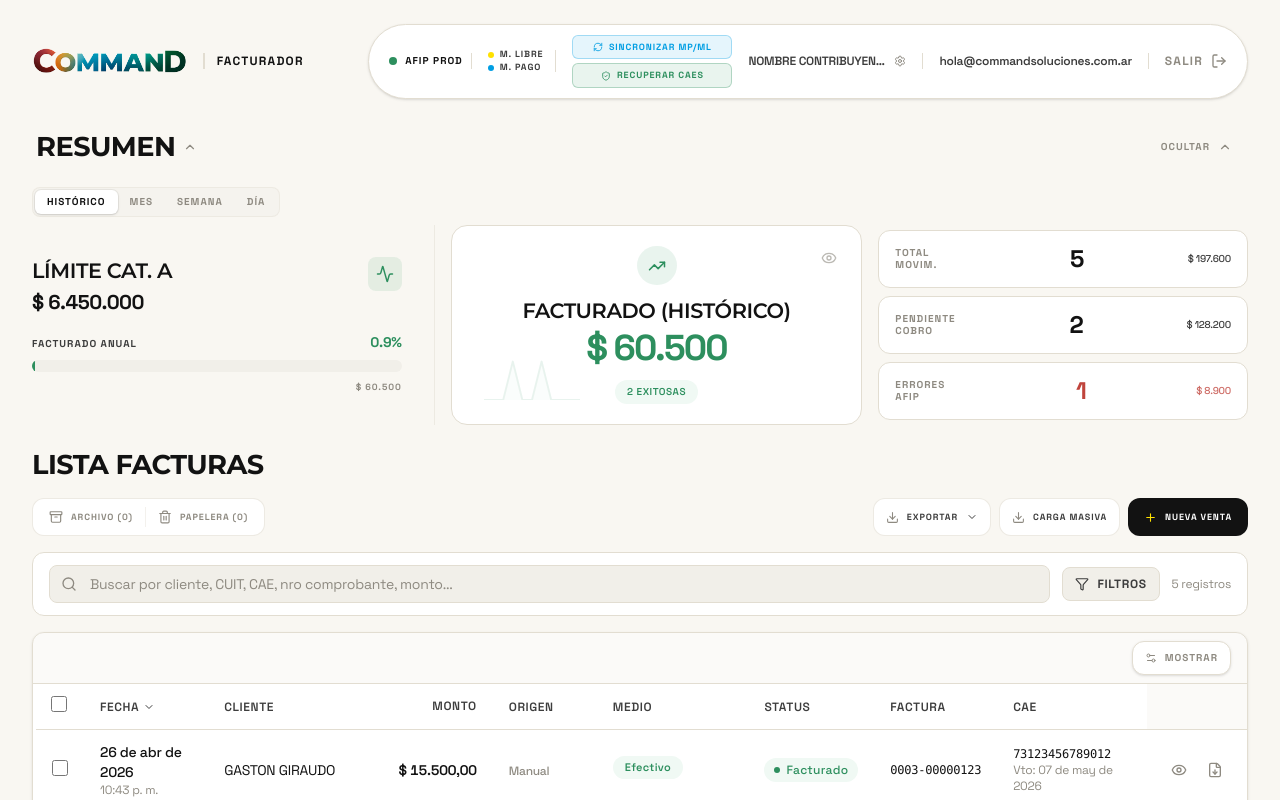
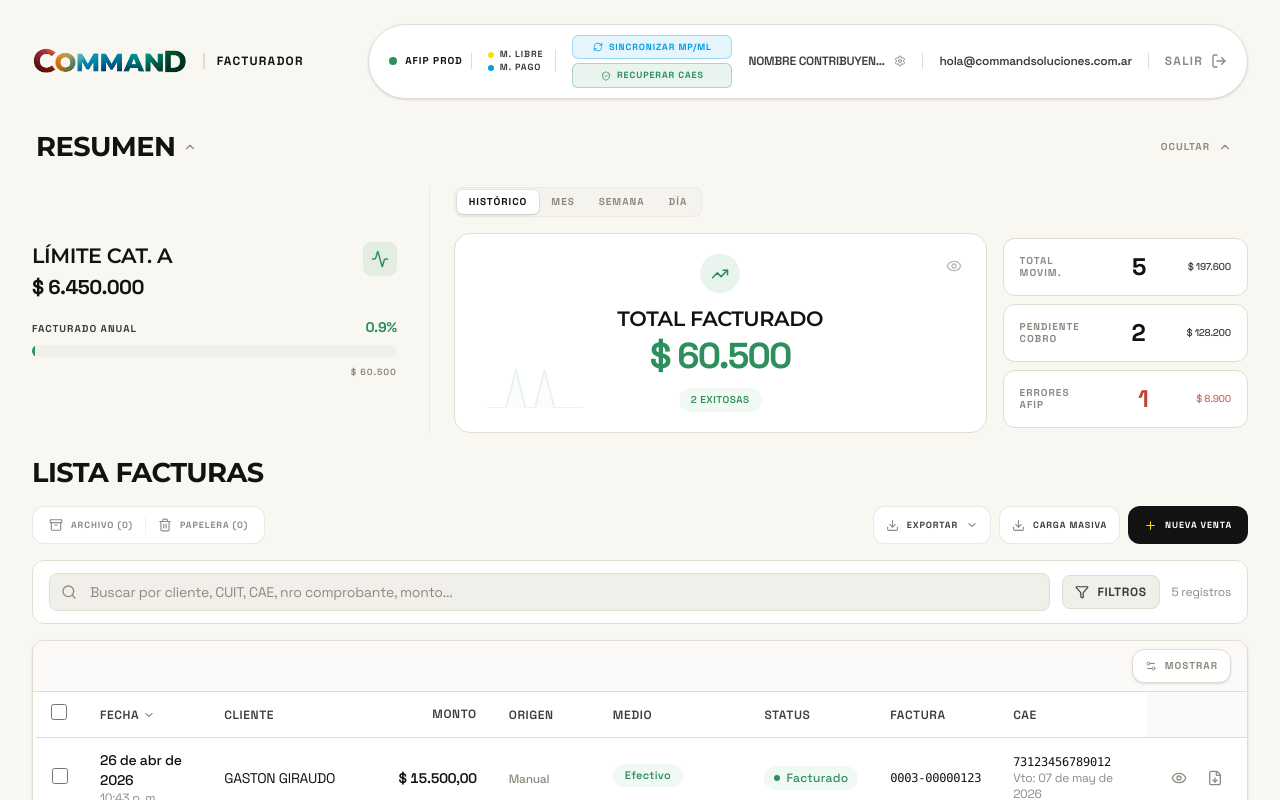
Before and after one commit to curiosidadparlante-jpg/demofacturador, a React (Vite) app: page / in a window 1280 px wide. Shown: the top 800 px of the page. Built offline with nearby package versions, Linux system fonts and the light colour scheme.

Commit message:
style: split dashboard into two containers and move timeframe selector

```diff
--- a/src/components/StatsCards.jsx
+++ b/src/components/StatsCards.jsx
@@ -87,39 +87,11 @@ export default function StatsCards({ ventas, onCardClick }) {
 
       {/* Main Collapsible Content */}
       <div className={`space-y-4 ${isExpanded ? 'block' : 'hidden'}`}>
+        <div className="flex flex-col lg:flex-row gap-6">
 
-        {/* Subtle Timeframe Toggle (Now inside) */}
-        <div className="flex justify-center md:justify-start mb-2">
-          <div className="flex p-0.5 bg-surface-alt/50 rounded-lg border border-border/40">
-            {[
-              { id: 'all', label: 'Histórico' },
-              { id: 'month', label: 'Mes' },
-              { id: 'week', label: 'Semana' },
-              { id: 'day', label: 'Día' }
-            ].map((option) => (
-              <button
-                key={option.id}
-                onClick={() => setTimeframe(option.id)}
-                className={`
-                  px-3 py-1 rounded-md text-[9px] md:text-[10px] font-bold uppercase tracking-widest transition-all duration-200 cursor-pointer
-                  ${timeframe === option.id
-                    ? 'bg-white text-text-primary shadow-sm ring-1 ring-black/5'
-                    : 'text-text-muted hover:text-text-primary hover:bg-white/40'
-                  }
-                `}
-              >
-                {option.label}
-              </button>
-            ))}
-          </div>
-        </div>
-
-        {/* Grid Layout for Cards */}
-        <div className="flex flex-col lg:flex-row gap-4 lg:h-[200px]">
-
-          {/* 1. TERMÓMETRO (Izquierda) */}
+          {/* Contenedor 1: TERMÓMETRO (Izquierda) */}
           {!isRI && (
-            <div className="lg:flex-1 flex flex-col justify-center gap-4 lg:pr-8 lg:border-r border-border/50 py-2">
+            <div className="lg:w-1/3 flex flex-col justify-center gap-4 lg:pr-8 lg:border-r border-border/50 py-2">
               <div className="flex items-start justify-between">
                 <div>
                   <h3 className="font-bold uppercase tracking-[0.1em] text-[10px] text-text-muted mb-1">
@@ -159,10 +131,42 @@ export default function StatsCards({ ventas, onCardClick }) {
             </div>
           )}
 
-          {/* 2. FACTURADO (Centro) */}
+          {/* Contenedor 2: Filtros + Facturado + Botones */}
+          <div className={`flex flex-col gap-4 ${!isRI ? 'lg:w-2/3' : 'w-full'}`}>
+
+            {/* Selector de Tiempo (Arriba de Facturado) */}
+            <div className="flex justify-center lg:justify-start">
+              <div className="flex p-0.5 bg-surface-alt/50 rounded-lg border border-border/40">
+                {[
+                  { id: 'all', label: 'Histórico' },
+                  { id: 'month', label: 'Mes' },
+                  { id: 'week', label: 'Semana' },
+                  { id: 'day', label: 'Día' }
+                ].map((option) => (
+                  <button
+                    key={option.id}
+                    onClick={() => setTimeframe(option.id)}
+                    className={`
+                      px-3 py-1 rounded-md text-[9px] md:text-[10px] font-bold uppercase tracking-widest transition-all duration-200 cursor-pointer
+                      ${timeframe === option.id
+                        ? 'bg-white text-text-primary shadow-sm ring-1 ring-black/5'
+                        : 'text-text-muted hover:text-text-primary hover:bg-white/40'
+                      }
+                    `}
+                  >
+                    {option.label}
+                  </button>
+                ))}
+              </div>
+            </div>
+
+            {/* Layout Interno: Facturado y 3 Minibotones */}
+            <div className="flex flex-col lg:flex-row gap-4 lg:h-[200px]">
+
+              {/* FACTURADO (Centro-Izquierda) */}
               <div
                 onClick={() => onCardClick('Facturadas', facturadas, timeframe)}
-            className={`${isRI ? 'lg:flex-[2]' : 'lg:flex-1'} relative bg-white border border-border rounded-2xl p-4 md:p-5 flex flex-col justify-center items-center text-center transition-all duration-300 hover:border-green hover:shadow-sm outline-none group cursor-pointer overflow-hidden min-h-[140px]`}
+                className="lg:flex-[2] relative bg-white border border-border rounded-2xl p-4 md:p-5 flex flex-col justify-center items-center text-center transition-all duration-300 hover:border-green hover:shadow-sm outline-none group cursor-pointer overflow-hidden min-h-[140px]"
               >
                 {/* Decorative Waves (Subtle) */}
                 <div className="absolute left-8 bottom-6 w-24 h-12 opacity-10 pointer-events-none hidden md:block">
@@ -183,7 +187,7 @@ export default function StatsCards({ ventas, onCardClick }) {
                 </div>
 
                 <h3 className="font-bold uppercase tracking-[0.1em] text-[11px] md:text-[12px] text-text-primary/90 mb-1">
-              Facturado {timeframe === 'all' ? '(Histórico)' : timeframe === 'month' ? '(Este Mes)' : timeframe === 'week' ? '(Esta Sem)' : '(Hoy)'}
+                  Total Facturado
                 </h3>
 
                 <div className="font-black text-2xl md:text-3xl lg:text-4xl tracking-tighter text-green mb-2 md:mb-3 transition-all">
@@ -195,7 +199,7 @@ export default function StatsCards({ ventas, onCardClick }) {
                 </div>
               </div>
 
-          {/* 3. STACK OF 3 MINI CARDS (Derecha) */}
+              {/* 3 MINI CARDS (Centro-Derecha) */}
               <div className="lg:flex-1 flex justify-center items-center h-auto lg:h-[200px]">
                 <div className="flex flex-row lg:flex-col justify-center items-center gap-2 w-full lg:w-full">
 
@@ -261,6 +265,8 @@ export default function StatsCards({ ventas, onCardClick }) {
             </div>
           </div>
         </div>
+      </div>
+    </div>
   )
 }
 
```
Lines whose indentation alone changed are shown as unchanged.
